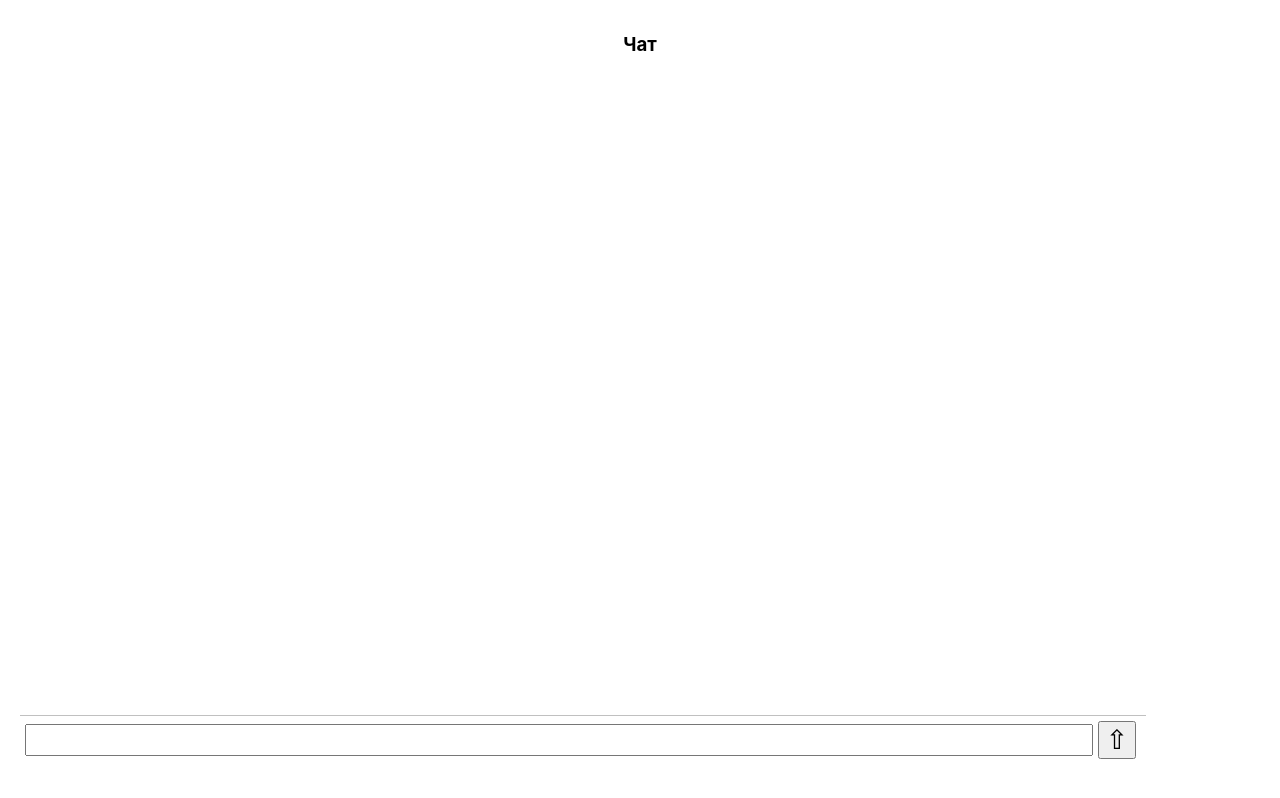
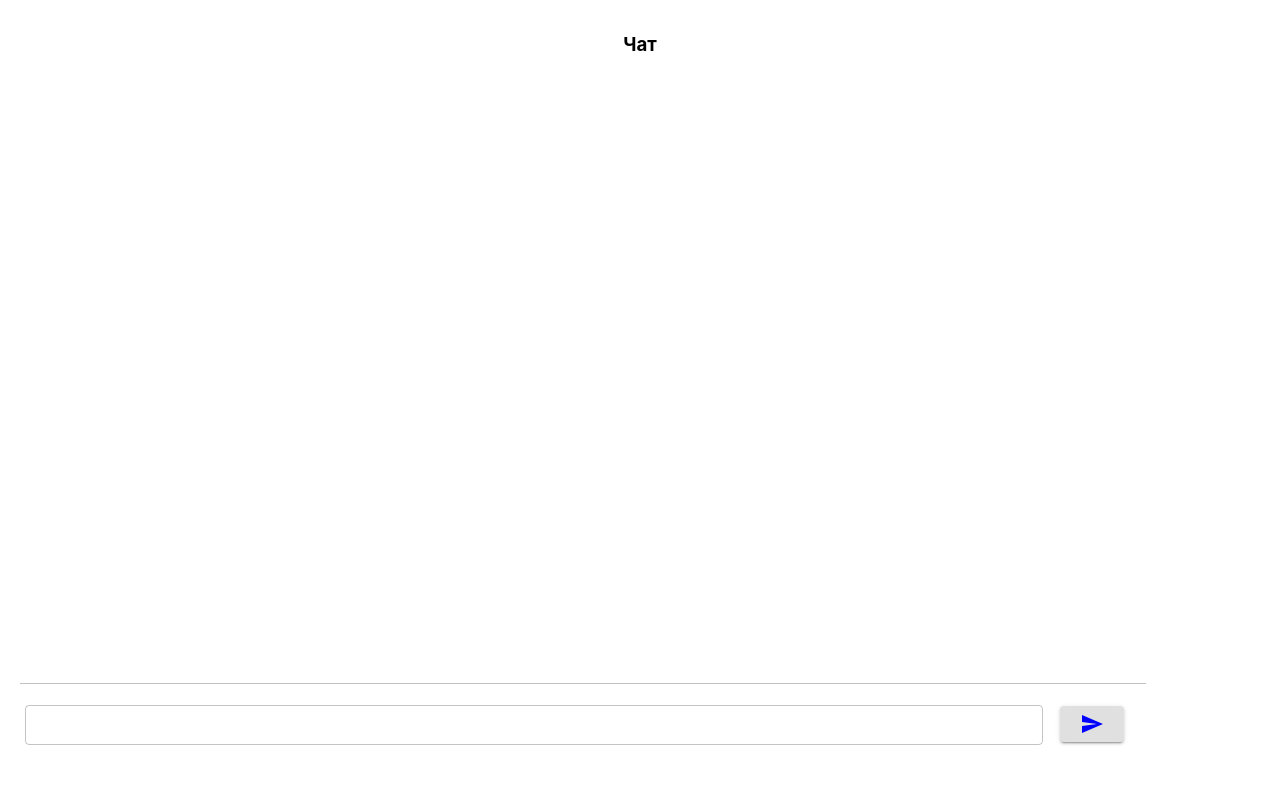
Before and after one commit to dp140482/reactproject, a React (Create React App) app: page / in a window 1280 px wide. Built offline with nearby package versions, Linux system fonts and the light colour scheme.

Commit message:
Форма ввода из MUI

```diff
--- a/package.json
+++ b/package.json
@@ -3,12 +3,16 @@
   "version": "0.1.0",
   "private": true,
   "dependencies": {
+    "@emotion/react": "^11.5.0",
+    "@emotion/styled": "^11.3.0",
+    "@material-ui/core": "^4.12.3",
+    "@mui/icons-material": "^5.0.5",
     "@testing-library/jest-dom": "^5.14.1",
     "@testing-library/react": "^11.2.7",
     "@testing-library/user-event": "^12.8.3",
     "react": "^17.0.2",
     "react-dom": "^17.0.2",
-    "react-scripts": "4.0.3",
+    "react-scripts": "^4.0.3",
     "web-vitals": "^1.1.2"
   },
   "scripts": {
--- a/src/components/Form/Form.css
+++ b/src/components/Form/Form.css
@@ -10,10 +10,3 @@
   margin: 0 5px;
   font-size: 20pt;
 }
-
-.textInput {
-  margin: 3px 0;
-  font-size: 13pt;
-  width: 100%;
-  outline: none;
-}
--- a/src/components/Form/Form.jsx
+++ b/src/components/Form/Form.jsx
@@ -1,4 +1,6 @@
 import React, {useState, useEffect, useRef} from "react";
+import { Button, TextField } from "@material-ui/core";
+import { Send } from '@mui/icons-material';
 import './Form.css';
 
 export const Form = (props) => {
@@ -24,8 +26,20 @@ export const Form = (props) => {
 
     return (
         <form onSubmit={handleSubmit} className="sendForm">
-            <input type="text" value={text} onChange={handleChange} className="textInput" ref={formRef} />
-            <button type="submit" className="sendBtn">⇧</button>
+            <TextField
+                variant="outlined"
+                className="textInput"
+                size="small"
+                sx={{ outline: 'none' }}
+                margin="normal"
+                fullWidth
+                value={text}
+                onChange={handleChange}
+                ref={formRef}
+            />
+            <Button variant="contained" style={{ margin: '17px' }} type="submit" >
+                <Send style={{ color: 'blue' }} />
+            </Button>
         </form>
     );
 }
```
Also changed, not shown: 1 other file (tests, documents, lock files or other folders).
